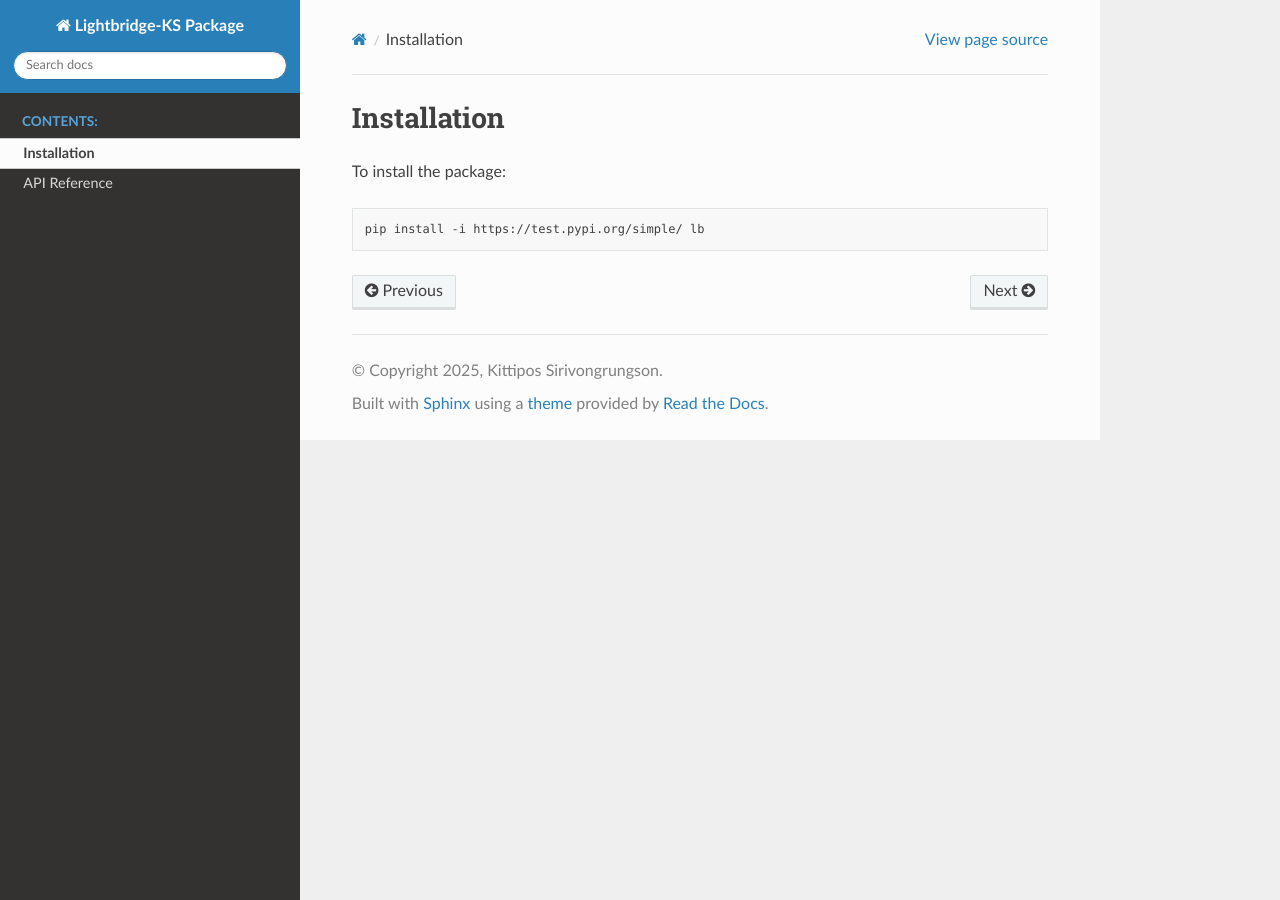
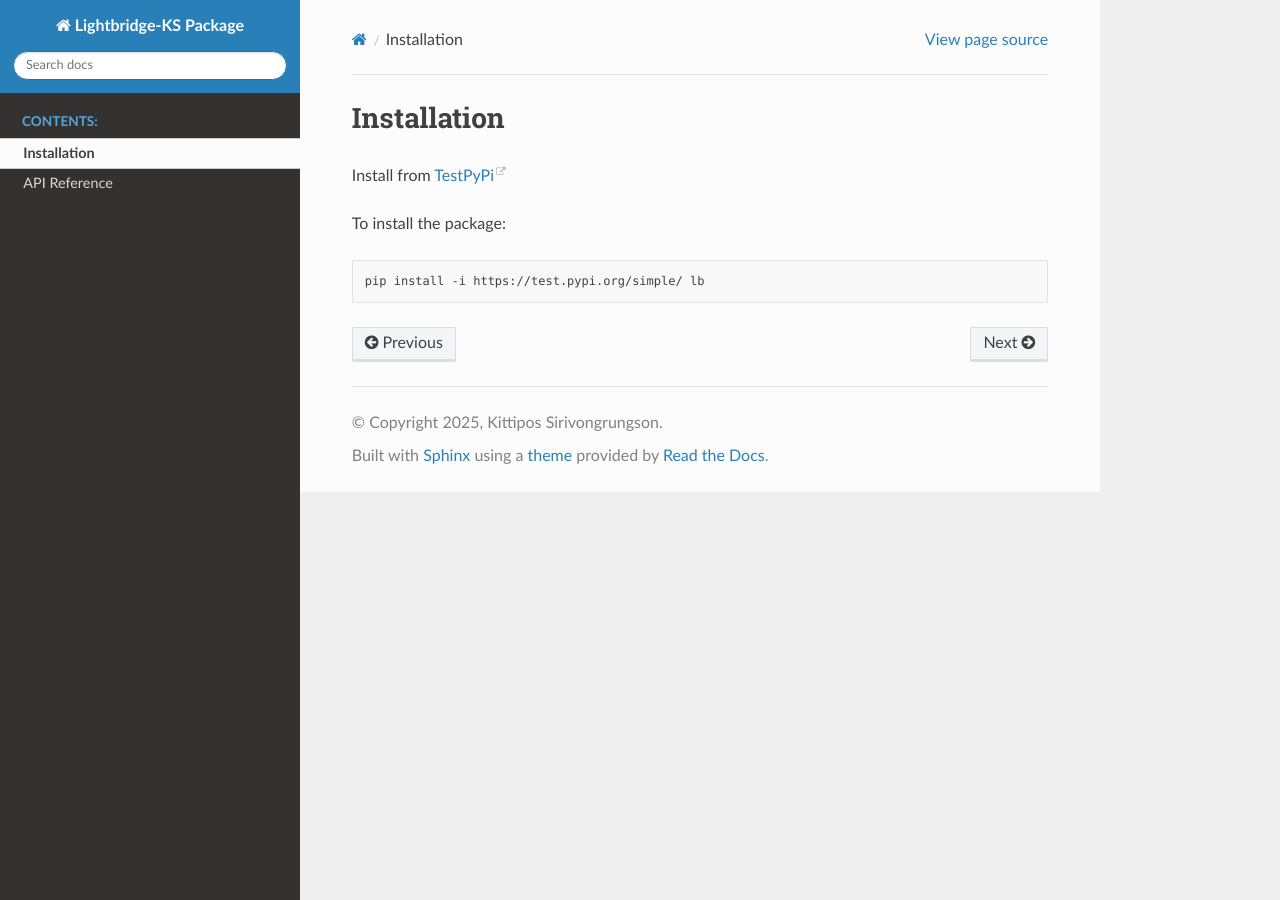
Before and after one commit to Lightbridge-KS/lb, a Sphinx documentation site: the page built from docs/installation.md, in a window 1280 px wide. Built offline with Sphinx 7.4.7 and the Read the Docs theme 3.1.0, drawn with Linux system fonts in a browser that asks for light colours; pages that are not in the unit, such as notebooks, are missing from menus.

Commit message:
update installation guide

```diff
--- a/docs/installation.md
+++ b/docs/installation.md
@@ -1,4 +1,6 @@
 # Installation
+
+Install from [TestPyPi](https://test.pypi.org/project/lb/)
 
 To install the package:
 
```
